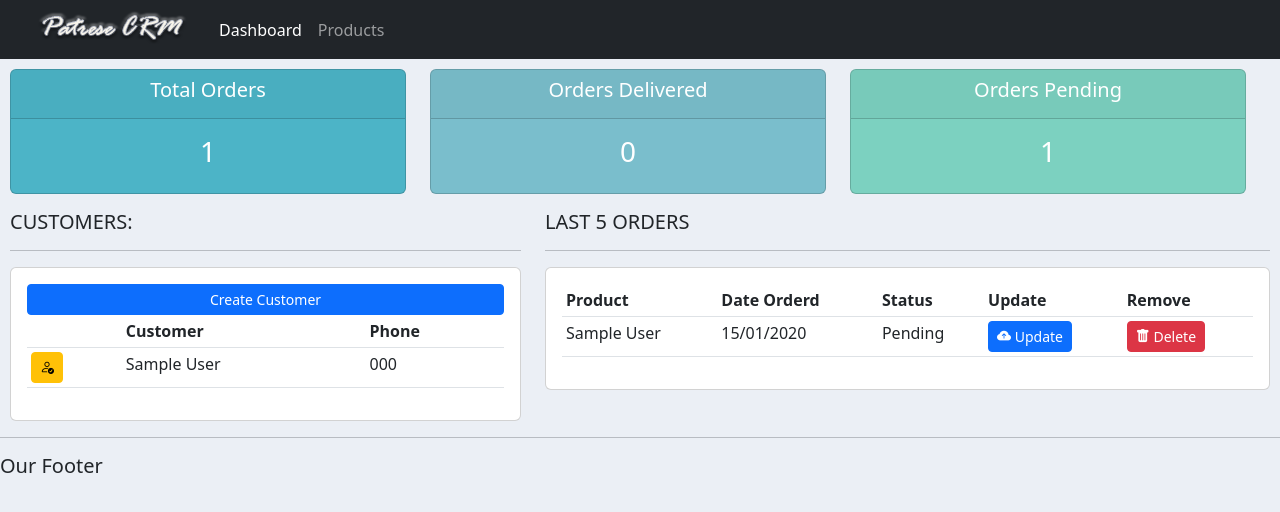
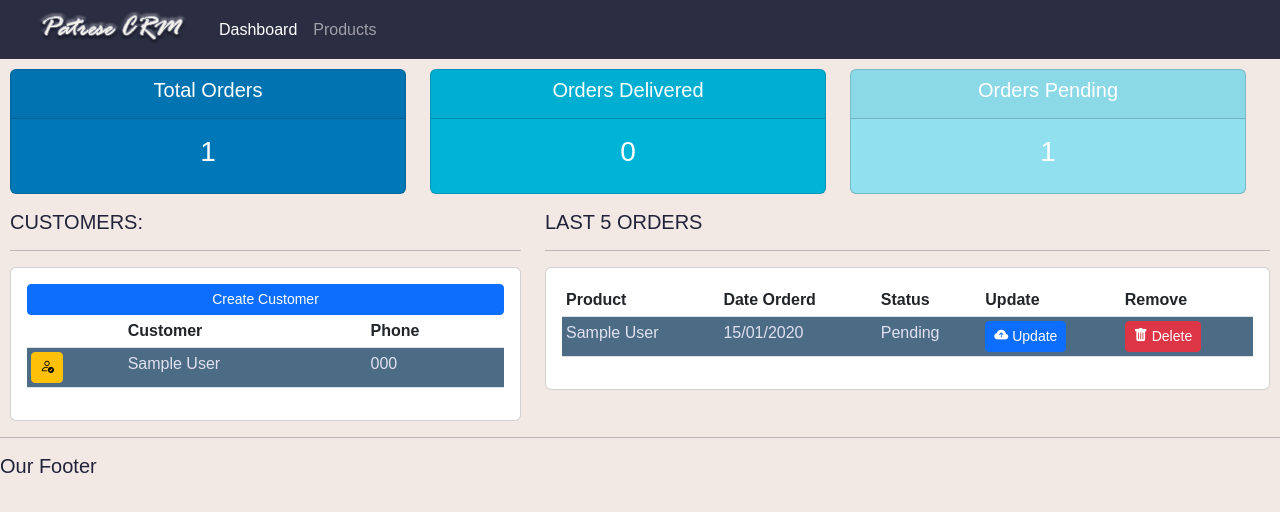
Before and after one commit to patresio/crmDjango, a Django app: page / in a window 1280 px wide. Shown: the top 512 px of the page. Run offline with Django 4.2, Linux system fonts and the light colour scheme; tables that the repository leaves empty hold one stand-in row (values such as "Sample post"); some libraries are stand-ins or nearby versions; some web fonts are replaced.

Commit message:
mudanças por conta

```diff
--- a/accounts/templates/accounts/dashboard.html
+++ b/accounts/templates/accounts/dashboard.html
@@ -1,4 +1,4 @@
-{% extends 'accounts/main.html' %} {% block content %}
+{% extends 'accounts/main.html' %}{% load filtro %}{% block content %}
 <br />
 {%include 'accounts/status.html'%}
 <div class="col-md-5">
@@ -12,8 +12,13 @@
         <th>Customer</th>
         <th>Phone</th>
       </tr>
-      {% for customer in customers %}
-      <tr>
+      {% for customer in customers %}{% if not forloop.counter|is_par %}
+      <tr class="tabela-linha-cor">
+        {% else %}
+      </tr>
+
+      <tr class="tabela-linha">
+        {% endif %}
         <td>
           <a
             href="{% url 'customer' customer.id %}"
@@ -41,8 +46,13 @@
         <th>Update</th>
         <th>Remove</th>
       </tr>
-      {% for order in orders %}
-      <tr>
+      {% for order in orders %}{% if not forloop.counter|is_par %}
+      <tr class="tabela-linha-cor">
+        {% else %}
+      </tr>
+
+      <tr class="tabela-linha">
+        {% endif %}
         <td>{{order.product}}</td>
         <td>{{order.date_created|date:'d/m/Y'}}</td>
         <td>{{order.status}}</td>
--- a/accounts/templates/accounts/navbar.html
+++ b/accounts/templates/accounts/navbar.html
@@ -1,5 +1,5 @@
 {% load static %}
-<nav class="navbar navbar-expand-lg navbar-dark bg-dark">
+<nav class="navbar navbar-expand-lg navbar-dark navbar-custom">
   <div class="container-fluid">
     <img src="{% static 'images/logo.png' %}" alt="Logo Patrese" />
     <button
--- /dev/null
+++ b/accounts/templatetags/filter.py
@@ -0,0 +1,7 @@
+from django import template
+
+register = template.Library()
+
+@register.filter(name='is_par')
+def is_par(valor):
+    return True if valor % 2 == 0 else False
--- a/crmDjango/settings.py
+++ b/crmDjango/settings.py
@@ -56,6 +56,9 @@ TEMPLATES = [
                 'django.contrib.auth.context_processors.auth',
                 'django.contrib.messages.context_processors.messages',
             ],
+            'libraries': {
+                'filtro': 'accounts.templatetags.filter'
+            }
         },
     },
 ]
--- a/static/css/main.css
+++ b/static/css/main.css
@@ -1,5 +1,13 @@
+@import url('https://fonts.cdnfonts.com/css/poppins');
+
 body {
-  background-color: #ebeff5;
+  background-color: #f2e9e4;
+  font-family: 'Poppins', sans-serif;
+  color: #22223b;
+}
+
+.navbar-custom {
+  background-color: #2b2d42;
 }
 
 .adjusting-pad {
@@ -9,11 +17,20 @@ body {
 }
 
 #total-order {
-  background-color: #4cb4c7;
+  background-color: #0077b6;
 }
 #orders-delivered {
-  background-color: #7abecc;
+  background-color: #00b4d8;
 }
 #orders-pending {
-  background-color: #7cd1c0;
+  background-color: #90e0ef;
 }
+
+.tabela-linha-cor {
+  background-color: hsl(207, 27%, 41%);
+  color: #e1e1f1;
+}
+
+.tabela-linha {
+  color: #0f0529;
+}
```
Also changed, not shown: accounts/templates/accounts/customer.html (+8 -3 lines).
